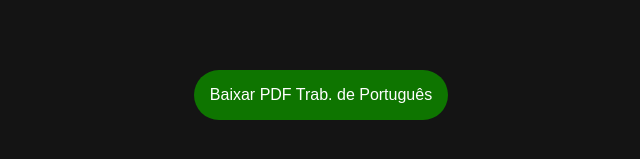
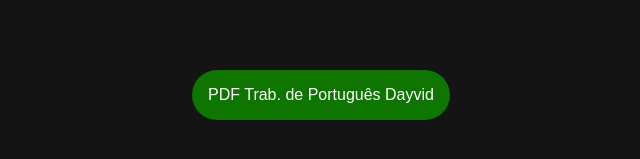
Before and after one commit to Elieverton6/trabPortuguesCharge, a plain HTML site: page trabDayvid.html in a window 1280 px wide. Shown: the part 305-464 px from the top of the page, 319-959 px from the left. Drawn offline with Linux system fonts and the light colour scheme.

Commit message:
add trab dayvid

```diff
--- a/trabDayvid.html
+++ b/trabDayvid.html
@@ -10,7 +10,7 @@
 
     <div class="container">
         <div class="btn-wrapper">
-            <a href="files/trab-portugues-dayvid.pdf" download="trabPortDayvid.pdf">Baixar PDF Trab. de Português</a>
+            <a href="files/trab-portugues-dayvid.pdf" download="trabPortDayvid.pdf">PDF Trab. de Português Dayvid</a>
         </div>
     </div>
 
```
